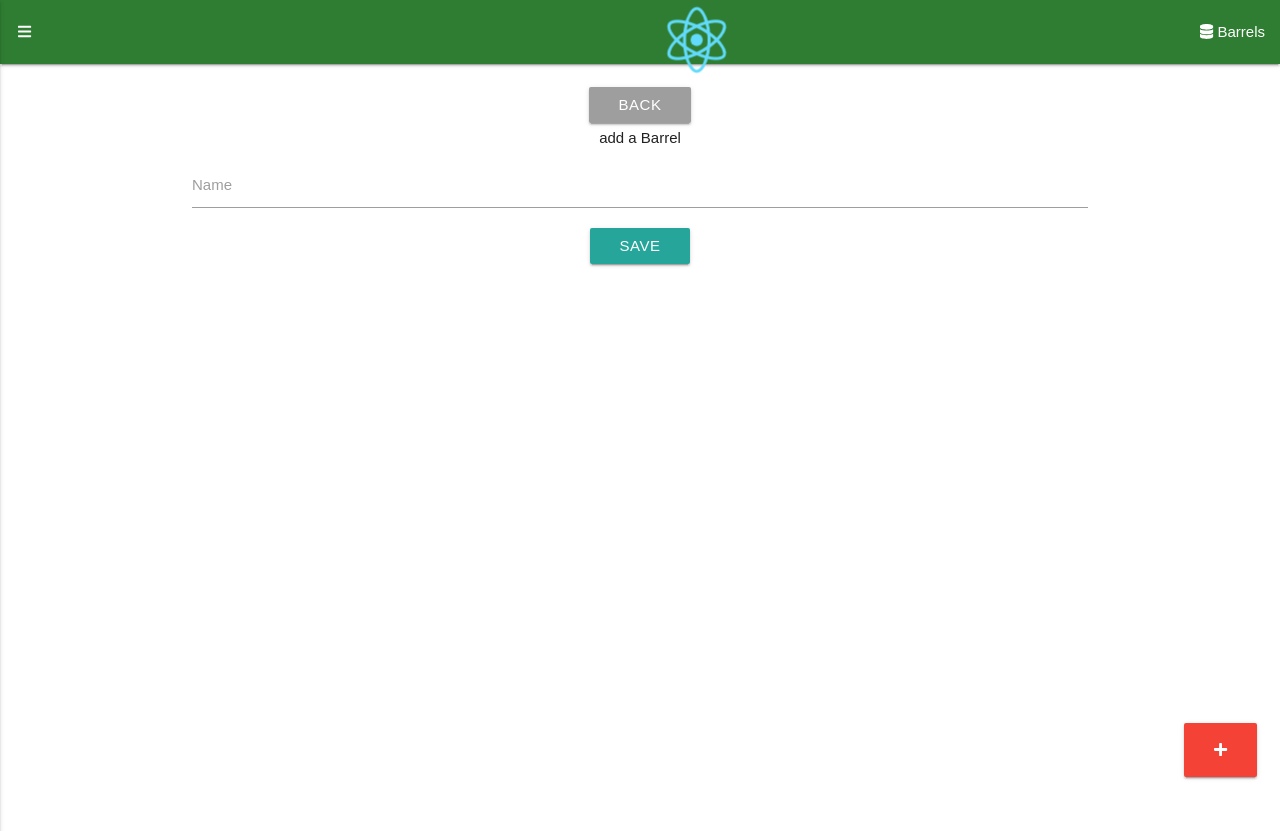
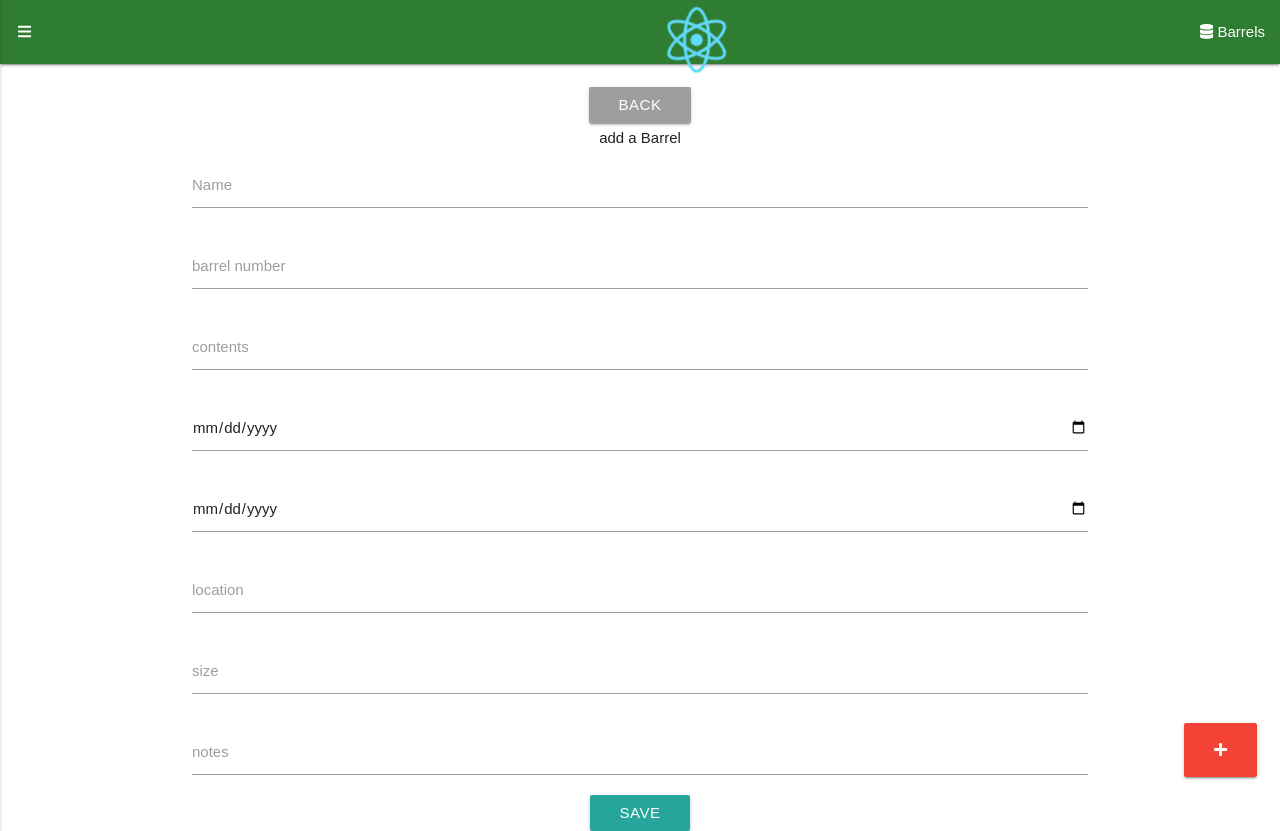
Before and after one commit to TurtleWolf/flf1010, a React (Create React App) app in the folder Food_Liberation_Front/client_src/: page /barrels/add in a window 1280 px wide. Before the commit the page ends 800 px from the top, so only its background shows below. Built offline with nearby package versions, Linux system fonts and the light colour scheme.

Commit message:
I know geoLocation needs brackets, but a child can't be an object..

```diff
--- a/Food_Liberation_Front/client_src/src/components/AddBarrel.js
+++ b/Food_Liberation_Front/client_src/src/components/AddBarrel.js
@@ -17,7 +17,14 @@ class AddBarrel extends Component {
 
     onSubmit(e){
         const newBarrel = {
-            name: this.refs.name.value
+            Name: this.refs.Name.value,
+            barrel_number: this.refs.barrel_number.value,
+            contents: this.refs.contents.value,
+            date_last_checked: this.refs.date_last_checked.value,
+            date_planted: this.refs.date_planted.value,
+            location: this.refs.location.value,
+            size: this.refs.size.value,
+            notes: this.refs.notes.value
         }
         this.addBarrel(newBarrel);
         e.preventDefault();
@@ -31,9 +38,38 @@ class AddBarrel extends Component {
             <h6>add a Barrel</h6>
             <form onSubmit = {this.onSubmit.bind(this)}>
                 <div className = "input-field" >
-                    <input type = "text" name = "name" ref = "name" />
-                    <label htmlFor = "name" >Name</label>
+                    <input type = "text" name = "Name" ref = "Name" />
+                    <label htmlFor = "Name" >Name</label>
                 </div>
+                <div className = "input-field" >
+                    <input type = "text" name = "barrel_number" ref = "barrel_number" />
+                    <label htmlFor = "barrel_number" >barrel number</label>
+                </div>
+                <div className = "input-field" >
+                    <input type = "text" name = "contents" ref = "contents" />
+                    <label htmlFor = "contents" >contents</label>
+                </div>
+                <div className = "input-field" >
+                    <input type = "date" name = "date_planted" ref = "date_planted" />
+                    <label htmlFor = "date_planted" ></label>
+                </div>
+                <div className = "input-field" >
+                    <input type = "date" name = "date_last_checked" ref = "date_last_checked" />
+                    <label htmlFor = "date_last_checked" ></label>
+                </div>
+                <div className = "input-field" >
+                    <input type = "text" name = "location" ref = "location" />
+                    <label htmlFor = "location" >location</label>
+                </div>
+                <div className = "input-field" >
+                    <input type = "text" name = "size" ref = "size" />
+                    <label htmlFor = "size" >size</label>
+                </div>
+                <div className = "input-field" >
+                    <input type = "text" name = "notes" ref = "notes" />
+                    <label htmlFor = "notes" >notes</label>
+                </div>
+
                 <input type = "submit" value = "Save" className = "btn" />
             </form>
             </div>
--- a/Food_Liberation_Front/client_src/src/components/Barrels.js
+++ b/Food_Liberation_Front/client_src/src/components/Barrels.js
@@ -33,7 +33,7 @@ class Barrels extends Component {
         )
     })
     return (
-      <div className="App">
+      <div className="container">
         <header className="App-header">
           <h1 className="App-title">Barrels</h1>
         </header>
```
